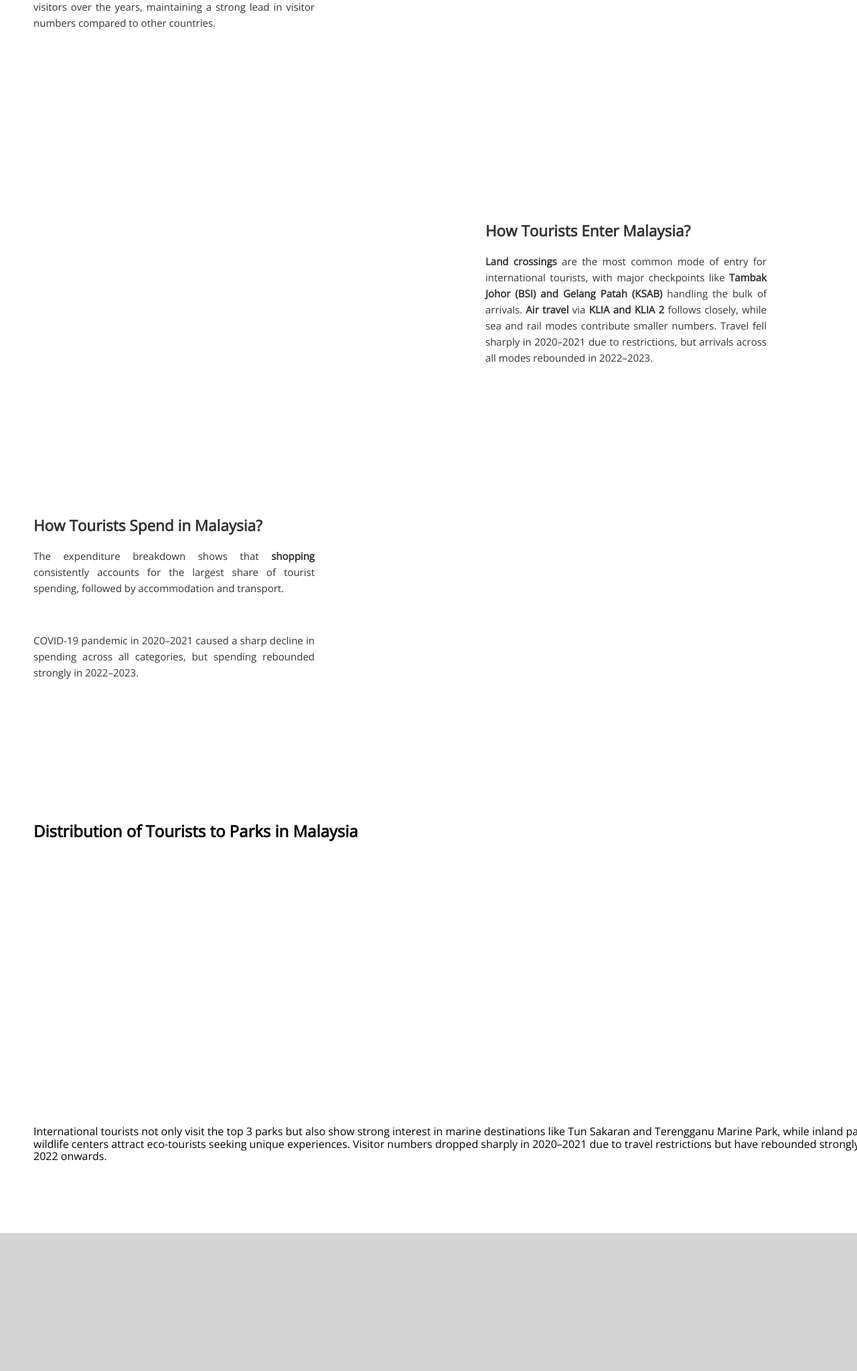
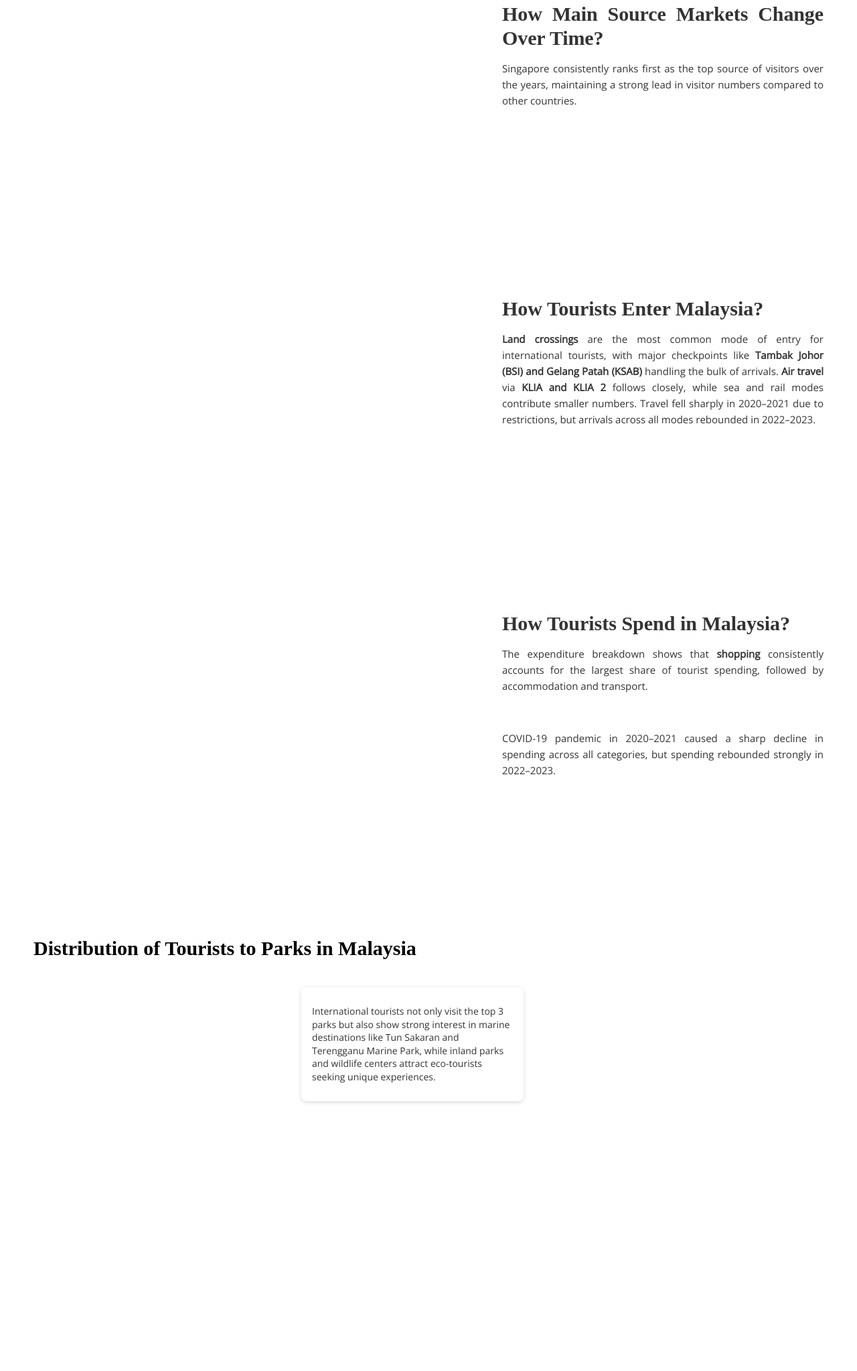
Before and after one commit to Jcccn03/Malaysia-Inbound-Tourism-Vegalite, a plain HTML site: page index.html in a window 1280 px wide. Shown: the part 744-2791 px from the top of the page at 67% size. Before the commit the page ends 2585 px from the top, so only its background shows below. Drawn offline with nearby package versions, Linux system fonts and the light colour scheme; a script that the page names is missing; a web font is replaced by a local one.

Commit message:
modify html and css

```diff
--- a/css/styles2.css
+++ b/css/styles2.css
@@ -6,10 +6,16 @@ body * {
 /* Headings */
 h1 {
   font-weight: 900;
+  font-size: 80px;
+  font-family: 'Times New Roman', Times, serif;
+  margin-bottom: 10px;
 }
 
 h2 {
+  line-height: 1.2;
   margin-bottom: 10px;
+  font-size: 30px;
+  font-family: 'Times New Roman', Times, serif;
 }
 
 /* Page layout */
@@ -39,11 +45,12 @@ h1 {
   margin-top: 0px;
 }
 
+
 .description {
   font-size: 15px;
   line-height: 1.6;
   color: #333;
-  max-width: 420px;   /* keeps around 7–10 words per line */
+  max-width: 480px;   /* keeps around 7–10 words per line */
   text-align: justify; /* optional: makes it more balanced */
 }
 
@@ -52,14 +59,9 @@ h1 {
 }
 
 .description-right {
-  padding-left: 25px;
+  padding-left: 50px;
 }
 
-.description {
-  font-size: 15px;
-  line-height: 1.6;
-  color: #333;
-}
 
 /* Grid spacing */
 .pure-g {
@@ -82,6 +84,38 @@ a:hover {
   text-decoration: underline;
 }
 
-#sankey {
-  margin-left: -25px; /* visually shift left */
+/* Map overlay container */
+.vis-wrapper {
+  position: relative;
+  width: 100%;
+  height: 600px; /* match your Vega map height */
 }
+
+/* Ensure Vega chart fills the wrapper */
+#symbol-map {
+  width: 100%;
+  height: 100%;
+}
+
+/* Description box overlay */
+.map-description {
+  position: absolute;
+  bottom: 400px;    /* distance from bottom */
+  left: 400px;      /* distance from left */
+  max-width: 300px;
+  background: rgba(255, 255, 255, 0.85);
+  padding: 12px 16px;
+  border-radius: 8px;
+  font-size: 14px;
+  line-height: 1.4;
+  color: #333;
+  box-shadow: 0 2px 6px rgba(0, 0, 0, 0.15);
+}
+
+#bump-chart{
+  padding-left: 10px;
+}
+
+#stacked-bar{
+  padding-left: 10px;
+}
--- a/index.html
+++ b/index.html
@@ -17,6 +17,9 @@
     <link rel="preconnect" href="https://fonts.gstatic.com" crossorigin>
     <link href="https://fonts.googleapis.com/css2?family=Open+Sans&display=swap" rel="stylesheet">
 
+    <link
+        href="https://fonts.googleapis.com/css2?family=Fondamento:ital@0;1&family=Merriweather:ital,opsz,wght@0,18..144,300..900;1,18..144,300..900&family=Tinos:ital,wght@0,400;0,700;1,400;1,700&display=swap"
+        rel="stylesheet">
     <!-- CSS -->
     <link rel="stylesheet" type="text/css" href="css/styles2.css" media="all">
 </head>
@@ -35,63 +38,107 @@
         <div class="pure-g">
             <div class="pure-u-1-1">
                 <h2>Where Tourists Come From?</h2>
+                <p style="font-weight: bold; color: gray;">(2018-2023)</p>
                 <div id="flow-map" class="vis-container"></div>
             </div>
         </div>
+        <br>
 
         <!-- Tourist Ranking (Text Left, Chart Right) -->
         <div class="pure-g">
             <div class="pure-u-1-2">
-                <div class="description description-left">
-                    <h2>How Main Source Markets Change Over Time?</h2>
-                    <p>Singapore consistently ranks first as the top source of visitors over the years, maintaining a strong lead in visitor numbers compared to other countries.</p>
+                <div id="bump-chart" class="vis-container fixed-size"></div>
+            </div>
+            <div class="pure-u-1-2">
+                <div class="description description-right">
+                    <h2 style="letter-spacing: -0.1px;">How Main Source Markets Change Over Time?</h2>
+                    <p>Singapore consistently ranks first as the top source of visitors over the years, maintaining a
+                        strong lead in visitor numbers compared to other countries.</p>
                 </div>
             </div>
-            <div class="pure-u-1-2">
-                <div id="bump-chart" class="vis-container fixed-size"></div>
-            </div>
+
         </div>
 
         <!-- Sankey Diagram (Chart Left, Text Right) -->
         <div class="pure-g">
+
             <div class="pure-u-1-2">
                 <div id="sankey" class="vis-container fixed-size"></div>
             </div>
             <div class="pure-u-1-2">
                 <div class="description description-right">
                     <h2>How Tourists Enter Malaysia?</h2>
-                    <p><b>Land crossings</b> are the most common mode of entry for international tourists, with major checkpoints like <b>Tambak Johor (BSI) and Gelang Patah (KSAB)</b> handling the bulk of arrivals. <b>Air travel</b> via <b>KLIA and KLIA 2</b> follows closely, while sea and rail modes contribute smaller numbers. Travel fell sharply in 2020–2021 due to restrictions, but arrivals across all modes rebounded in 2022–2023.</p>
+                    <p><b>Land crossings</b> are the most common mode of entry for international tourists, with major
+                        checkpoints like <b>Tambak Johor (BSI) and Gelang Patah (KSAB)</b> handling the bulk of
+                        arrivals. <b>Air travel</b> via <b>KLIA and KLIA 2</b> follows closely, while sea and rail modes
+                        contribute smaller numbers. Travel fell sharply in 2020–2021 due to restrictions, but arrivals
+                        across all modes rebounded in 2022–2023.</p>
                 </div>
             </div>
+
         </div>
+        <div style="margin-top: 70px;"></div>
+
 
         <!-- Stacked Bar (Text Left, Chart Right) -->
         <div class="pure-g">
             <div class="pure-u-1-2">
-                <div class="description description-left">
+                <div id="stacked-bar" class="vis-container fixed-size"></div>
+            </div>
+            <div class="pure-u-1-2">
+                <div class="description description-right">
                     <h2>How Tourists Spend in Malaysia?</h2>
-                    <p>The expenditure breakdown shows that <b>shopping</b> consistently accounts for the largest share of tourist spending, followed by accommodation and transport. </p><br><p>COVID-19 pandemic in 2020–2021 caused a sharp decline in spending across all categories, but spending rebounded strongly in 2022–2023.</p>
+                    <p>The expenditure breakdown shows that <b>shopping</b> consistently accounts for the largest share
+                        of tourist spending, followed by accommodation and transport. </p><br>
+                    <p>COVID-19 pandemic in 2020–2021 caused a sharp decline in spending across all categories, but
+                        spending rebounded strongly in 2022–2023.</p>
                 </div>
             </div>
-            <div class="pure-u-1-2">
-                <div id="stacked-bar" class="vis-container fixed-size"></div>
-            </div>
+
         </div>
+        <div style="margin-top: 60px;"></div>
 
         <!-- Symbol Map (Full Width) -->
         <div class="pure-g">
             <div class="pure-u-1-1">
                 <h2>Distribution of Tourists to Parks in Malaysia</h2>
-                <div id="symbol-map" class="vis-container"></div>
-                <p class="description-full">International tourists not only visit the top 3 parks but also show strong interest in marine destinations like Tun Sakaran and Terengganu Marine Park, while inland parks and wildlife centers attract eco-tourists seeking unique experiences. Visitor numbers dropped sharply in 2020–2021 due to travel restrictions but have rebounded strongly from 2022 onwards.</p>
+
+                <div class="vis-wrapper">
+                    <div id="symbol-map" class="vis-container"></div>
+
+                    <div class="map-description">
+                        <p>
+                            International tourists not only visit the top 3 parks but also show strong interest in
+                            marine destinations
+                            like Tun Sakaran and Terengganu Marine Park, while inland parks and wildlife centers attract
+                            eco-tourists
+                            seeking unique experiences.
+                        </p>
+                    </div>
+                </div>
             </div>
         </div>
 
     </div> <!-- end page -->
 
+    <!-- Footer -->
+    <div class="pure-g">
+        <div class="pure-u-1-1 small-font">
+            <p><strong>Author:</strong> Siau Jia Chien</p>
+            <p><strong>Date:</strong> 14 October 2025</p>
+            <p><strong>Sources:</strong>
+                Department of Statistics Malaysia (DOSM).
+                <a href="https://data.gov.my"
+                    target="_blank">https://open.dosm.gov.my/publications?page=1&search=tourism+satellite+account</a> |
+                Tourism Malaysia Official Statistics. <a href="https://data.tourism.gov.my/"
+                    target="_blank">https://data.tourism.gov.my/publications</a>
+            </p>
+        </div>
+    </div>
+
     <!-- Vega Embeds -->
     <script type="text/javascript">
-        var spec1 = "js/flow-map2.vg.json";
+        var spec1 = "js/flow-map.vg.json";
         var spec2 = "js/bump-chart-final.vg.json";
         var spec3 = "js/sankey-final.vg.json";
         var spec4 = "js/stacked-bar.vg.json";
```
